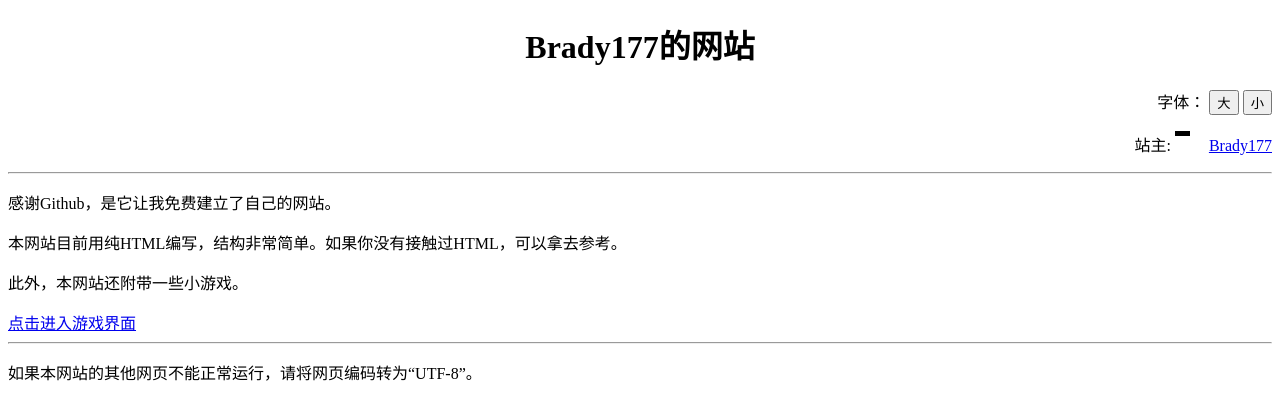
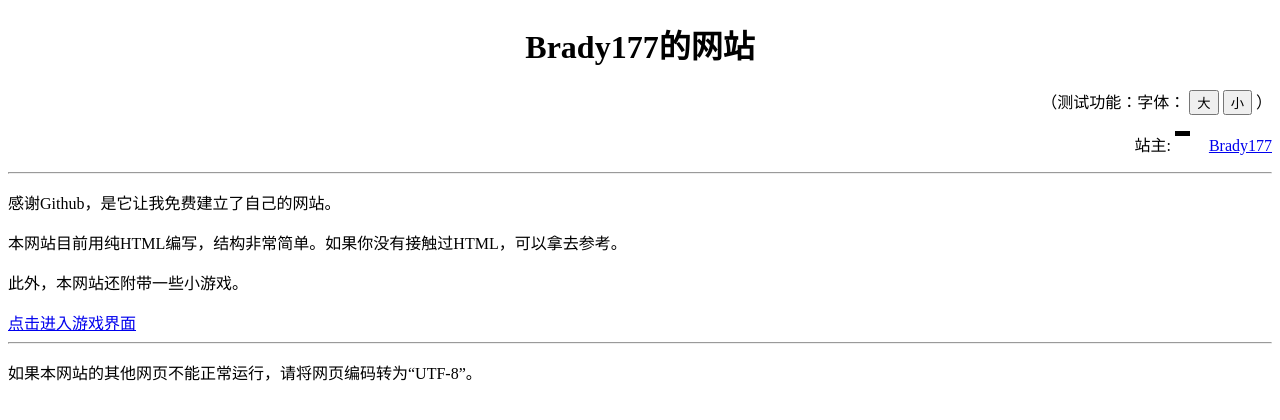
Before and after one commit to brady177/brady177.github.io, a plain HTML site: page index.html in a window 1280 px wide. Drawn offline with Linux system fonts and the light colour scheme.

Commit message:
Update index.html

```diff
--- a/index.html
+++ b/index.html
@@ -10,9 +10,10 @@
 <body>
   <h1 id="heading">Brady177的网站</h1>
   <div id="word">
-    <p style="text-align:right">字体：
+    <p style="text-align:right">（测试功能：字体：
       <button onclick="fontsize('32px','64px')">大</button>
       <button onclick="fontsize('16px','32px')">小</button>
+      ）
     </p>
     <p style="text-align:right">
       站主:
```
